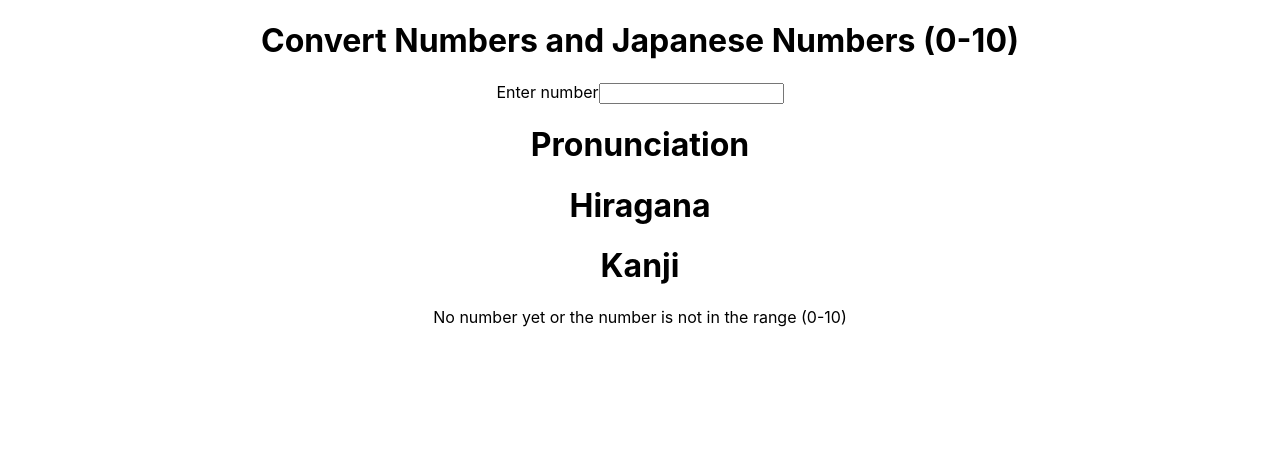
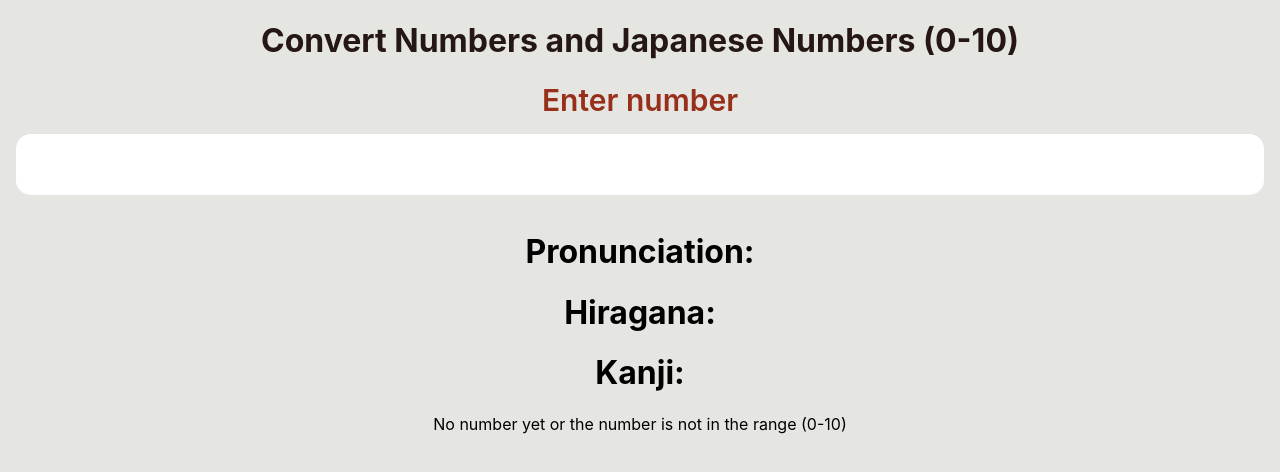
Before and after one commit to albertoor/japanase-numbers, a React (Create React App) app: page / in a window 1280 px wide. Shown: the top 472 px of the page. Built offline with nearby package versions, Linux system fonts and the light colour scheme.

Commit message:
Input style

```diff
--- a/src/App.css
+++ b/src/App.css
@@ -1,38 +1,9 @@
 .App {
+  display: flex;
+  flex-direction: column;
   text-align: center;
 }
 
-.App-logo {
-  height: 40vmin;
-  pointer-events: none;
+.App > h1 {
+  color: #251714;
 }
-
-@media (prefers-reduced-motion: no-preference) {
-  .App-logo {
-    animation: App-logo-spin infinite 20s linear;
-  }
-}
-
-.App-header {
-  background-color: #282c34;
-  min-height: 100vh;
-  display: flex;
-  flex-direction: column;
-  align-items: center;
-  justify-content: center;
-  font-size: calc(10px + 2vmin);
-  color: white;
-}
-
-.App-link {
-  color: #61dafb;
-}
-
-@keyframes App-logo-spin {
-  from {
-    transform: rotate(0deg);
-  }
-  to {
-    transform: rotate(360deg);
-  }
-}
--- a/src/components/Card/Card.js
+++ b/src/components/Card/Card.js
@@ -17,9 +17,9 @@ const images = [
 export default function Card({ pronunciation, hiragana, kanji, number }) {
   return (
     <div>
-      <h1>Pronunciation {pronunciation}</h1>
-      <h1>Hiragana {hiragana}</h1>
-      <h1>Kanji {kanji}</h1>
+      <h1>Pronunciation: {pronunciation}</h1>
+      <h1>Hiragana: {hiragana}</h1>
+      <h1>Kanji: {kanji}</h1>
       {number ? (
         <img src={images[number]} alt="number" srcset="" />
       ) : (
--- /dev/null
+++ b/src/components/Input/Input.css
@@ -0,0 +1,18 @@
+.input-container {
+  display: flex;
+  flex-direction: column;
+}
+
+.input-container > label {
+  color: #982f1a;
+  font-size: 30px;
+  font-weight: 600;
+}
+
+.input-container > input {
+  padding: 1rem;
+  font-size: 25px;
+  border-radius: 15px;
+  border: none;
+  margin: 1rem 1rem;
+}
--- a/src/components/Input/Input.js
+++ b/src/components/Input/Input.js
@@ -1,4 +1,5 @@
 import { useState } from "react";
+import "./Input.css";
 import Card from "../Card/Card";
 import useJapaneseNumber from "../../hooks/useJapaneseNumber";
 
@@ -12,6 +13,7 @@ export default function Input() {
 
   return (
     <>
+      <div className="input-container">
         <label htmlFor="number">Enter number</label>
         <input type="text" value={number} onChange={(e) => handleChange(e)} />
         <Card
@@ -20,6 +22,7 @@ export default function Input() {
           kanji={kanji}
           number={number}
         />
+      </div>
     </>
   );
 }
--- a/src/index.css
+++ b/src/index.css
@@ -1,13 +1,15 @@
 body {
-  margin: 0;
-  font-family: -apple-system, BlinkMacSystemFont, 'Segoe UI', 'Roboto', 'Oxygen',
-    'Ubuntu', 'Cantarell', 'Fira Sans', 'Droid Sans', 'Helvetica Neue',
+  margin: 0 0;
+  padding: 0 0;
+  font-family: -apple-system, BlinkMacSystemFont, "Segoe UI", "Roboto", "Oxygen",
+    "Ubuntu", "Cantarell", "Fira Sans", "Droid Sans", "Helvetica Neue",
     sans-serif;
   -webkit-font-smoothing: antialiased;
   -moz-osx-font-smoothing: grayscale;
+  background-color: #e5e6e2;
 }
 
 code {
-  font-family: source-code-pro, Menlo, Monaco, Consolas, 'Courier New',
+  font-family: source-code-pro, Menlo, Monaco, Consolas, "Courier New",
     monospace;
 }
```
Lines whose indentation alone changed are shown as unchanged.
